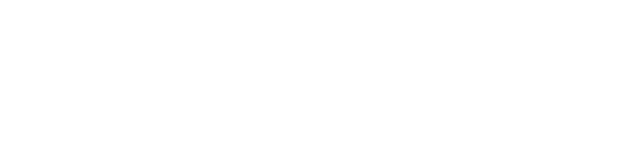
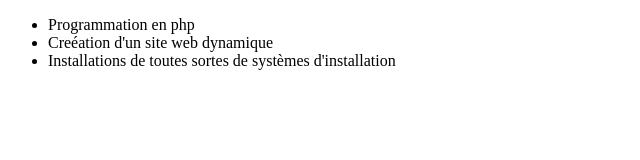
Before and after one commit to Gems77/git-mon-cv, a plain HTML site: page index.html in a window 1280 px wide. Shown: the whole page, without its empty margins (0-640 px from the left). Drawn offline with Linux system fonts and the light colour scheme.

Commit message:
mise en place de la section competences

```diff
--- a/index.html
+++ b/index.html
@@ -7,8 +7,14 @@
     <title>Document</title>
 </head>
 <body>
-    <nav>
-
-    </nav>
+<section id="competences">
+    <p>
+        <ul>
+            <li>Programmation en php</li>
+            <li>Creéation d'un site web dynamique</li>
+            <li>Installations de toutes sortes de systèmes d'installation</li>
+        </ul>
+    </p>
+</section>
 </body>
 </html>
```
